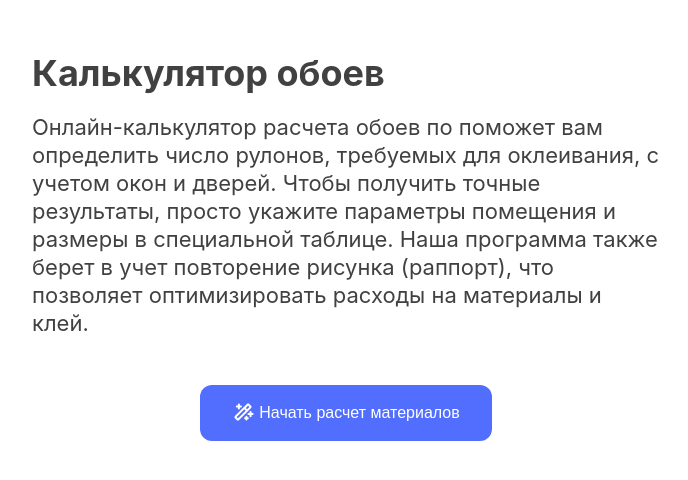
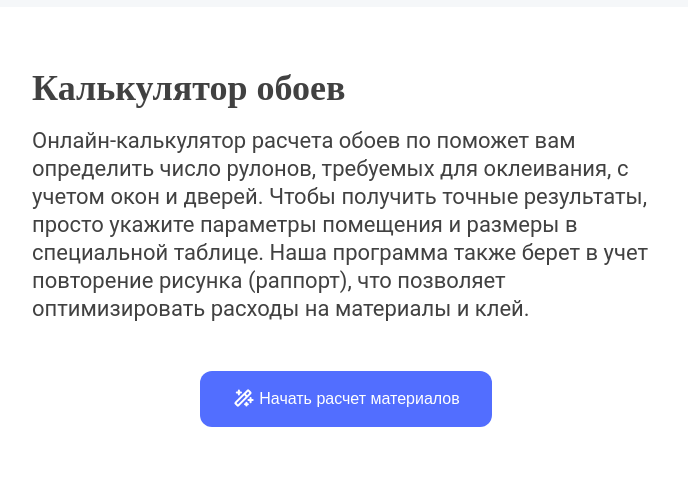
Before and after one commit to Sampleq/wallpaper-calc, a React (Create React App) app: page / in a window 1280 px wide. Shown: the part 154-634 px from the top of the page, without its empty margins (294-982 px from the left). Built offline with nearby package versions, Linux system fonts and the light colour scheme; a web font is replaced by a local one.

Commit message:
add Inter font for Headings

```diff
--- a/package.json
+++ b/package.json
@@ -5,6 +5,7 @@
   "private": true,
   "dependencies": {
     "@babel/plugin-proposal-private-property-in-object": "^7.21.2",
+    "@fontsource/inter": "^5.1.1",
     "@reduxjs/toolkit": "^2.6.0",
     "@testing-library/jest-dom": "^5.17.0",
     "@testing-library/react": "^13.4.0",
--- a/src/App.js
+++ b/src/App.js
@@ -1,5 +1,7 @@
 import { useSelector } from 'react-redux';
 import './App.css';
+import '@fontsource/inter'; // Defaults to weight 400
+import '@fontsource/inter/600.css'; // Specify weight
 import Description from './components/Description';
 import Main from './components/Main';
 import { selectShowDescription } from './redux/slices/showDescriptionSlice';
--- a/src/index.css
+++ b/src/index.css
@@ -10,11 +10,17 @@ html {
 
 body {
   margin: 0;
-  font-family: -apple-system, BlinkMacSystemFont, 'Segoe UI', 'Roboto', 'Oxygen',
-    'Ubuntu', 'Cantarell', 'Fira Sans', 'Droid Sans', 'Helvetica Neue',
-    sans-serif;
+  font-family: 'Roboto', 'Oxygen', 'Ubuntu', 'Cantarell', 'Fira Sans',
+    'Droid Sans', 'Helvetica Neue', sans-serif;
 
   background-color: #f5f7f9;
+}
+
+h1,
+h2,
+h3,
+h4 {
+  font-family: 'Inter';
 }
 
 button {
```
Also changed, not shown: 24 other files (tests, documents, lock files or other folders).
